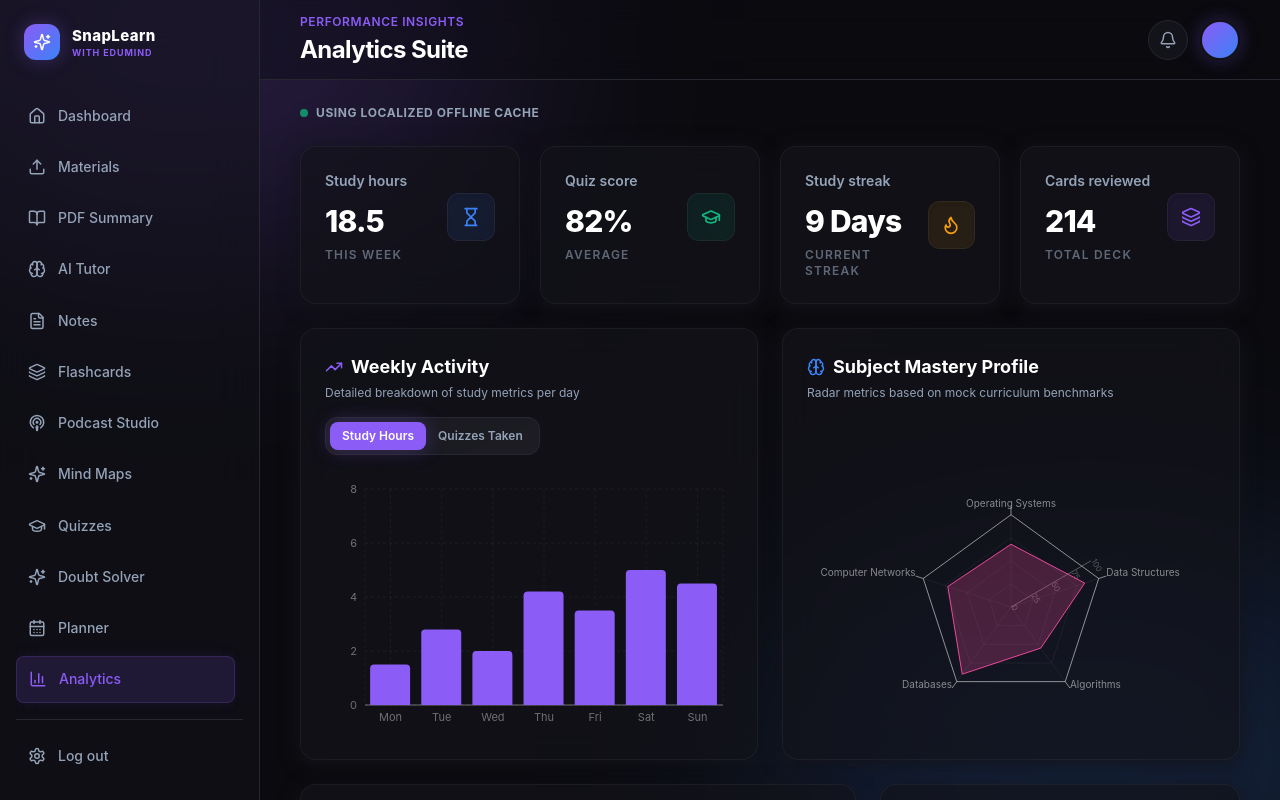
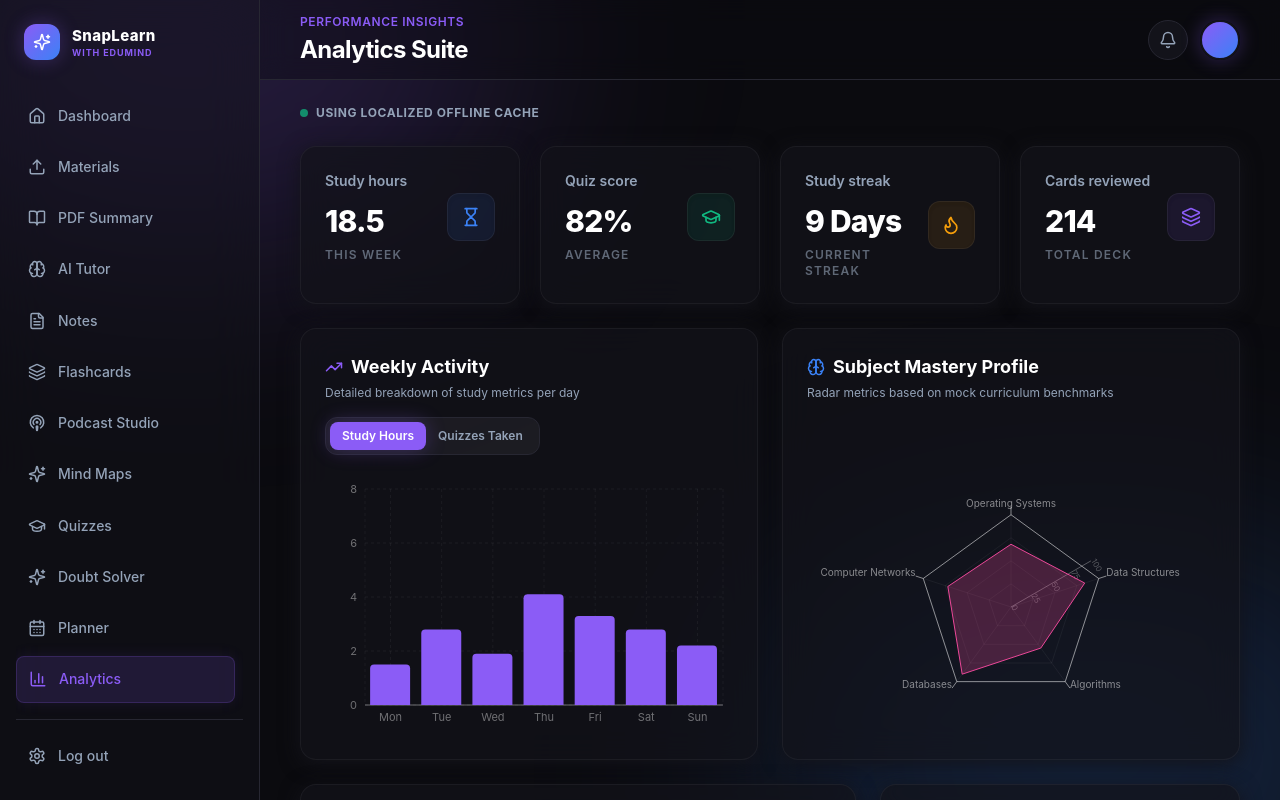
Before and after one commit to rithish6/mindai, a Next.js app in the folder frontend/: page /analytics in a window 1280 px wide. Built offline with nearby package versions, Linux system fonts and the light colour scheme; no server answers; sample sign-in values are in the browser's storage.

Commit message:
Bind Recharts chart data dynamically to backend analytics metrics

```diff
--- a/frontend/src/app/analytics/page.tsx
+++ b/frontend/src/app/analytics/page.tsx
@@ -35,29 +35,11 @@ import { motion } from "framer-motion";
 import { getAnalyticsSummary, AnalyticsSummary } from "@/lib/api";
 import { AppShell } from "@/components/app-shell";
 
-const SUBJECT_MASTERY_DATA = [
-  { subject: "Operating Systems", mastery: 68, fullMark: 100 },
-  { subject: "Data Structures", mastery: 84, fullMark: 100 },
-  { subject: "Algorithms", mastery: 55, fullMark: 100 },
-  { subject: "Databases", mastery: 90, fullMark: 100 },
-  { subject: "Computer Networks", mastery: 72, fullMark: 100 }
-];
-
 const STUDY_METHOD_DATA = [
   { name: "AI Tutor Chat", value: 40, color: "#8B5CF6" },
   { name: "PDF Summaries", value: 25, color: "#EC4899" },
   { name: "Practice Quizzes", value: 20, color: "#10B981" },
   { name: "Podcasts & Audio", value: 15, color: "#3B82F6" }
-];
-
-const WEEKLY_DETAIL_DATA = [
-  { day: "Mon", hours: 1.5, score: 72, quizzes: 1 },
-  { day: "Tue", hours: 2.8, score: 78, quizzes: 2 },
-  { day: "Wed", hours: 2.0, score: 85, quizzes: 1 },
-  { day: "Thu", hours: 4.2, score: 80, quizzes: 3 },
-  { day: "Fri", hours: 3.5, score: 88, quizzes: 2 },
-  { day: "Sat", hours: 5.0, score: 92, quizzes: 4 },
-  { day: "Sun", hours: 4.5, score: 95, quizzes: 3 }
 ];
 
 const RECOMMENDED_TOPICS = [
@@ -71,6 +53,27 @@ export default function AnalyticsPage() {
   const [summary, setSummary] = useState<AnalyticsSummary | null>(null);
   const [status, setStatus] = useState("Connecting to backend analytics service...");
   const [activeChartTab, setActiveChartTab] = useState<"hours" | "quizzes">("hours");
+
+  const hoursMultiplier = summary?.study_hours ?? 18.5;
+  const quizScoreBase = summary?.quiz_score ? parseInt(summary.quiz_score) : 82;
+
+  const WEEKLY_DETAIL_DATA = [
+    { day: "Mon", hours: Number((hoursMultiplier * 0.08).toFixed(1)), score: Math.min(100, Math.round(quizScoreBase * 0.88)), quizzes: 1 },
+    { day: "Tue", hours: Number((hoursMultiplier * 0.15).toFixed(1)), score: Math.min(100, Math.round(quizScoreBase * 0.95)), quizzes: 2 },
+    { day: "Wed", hours: Number((hoursMultiplier * 0.10).toFixed(1)), score: Math.min(100, Math.round(quizScoreBase * 1.0)), quizzes: 1 },
+    { day: "Thu", hours: Number((hoursMultiplier * 0.22).toFixed(1)), score: Math.min(100, Math.round(quizScoreBase * 0.97)), quizzes: 3 },
+    { day: "Fri", hours: Number((hoursMultiplier * 0.18).toFixed(1)), score: Math.min(100, Math.round(quizScoreBase * 1.05)), quizzes: 2 },
+    { day: "Sat", hours: Number((hoursMultiplier * 0.15).toFixed(1)), score: Math.min(100, Math.round(quizScoreBase * 1.1)), quizzes: 4 },
+    { day: "Sun", hours: Number((hoursMultiplier * 0.12).toFixed(1)), score: Math.min(100, Math.round(quizScoreBase * 1.15)), quizzes: 3 }
+  ];
+
+  const SUBJECT_MASTERY_DATA = [
+    { subject: "Operating Systems", mastery: Math.min(100, Math.round(quizScoreBase * 0.83)), fullMark: 100 },
+    { subject: "Data Structures", mastery: Math.min(100, Math.round(quizScoreBase * 1.02)), fullMark: 100 },
+    { subject: "Algorithms", mastery: Math.min(100, Math.round(quizScoreBase * 0.67)), fullMark: 100 },
+    { subject: "Databases", mastery: Math.min(100, Math.round(quizScoreBase * 1.10)), fullMark: 100 },
+    { subject: "Computer Networks", mastery: Math.min(100, Math.round(quizScoreBase * 0.88)), fullMark: 100 }
+  ];
 
   useEffect(() => {
     getAnalyticsSummary()
--- a/frontend/src/app/page.tsx
+++ b/frontend/src/app/page.tsx
@@ -41,21 +41,24 @@ const STUDY_QUOTES = [
   { text: "Do not wait for opportunities, create them.", author: "Anonymous" }
 ];
 
-const ANALYTICS_DATA = [
-  { day: "Mon", hours: 1.5, score: 72 },
-  { day: "Tue", hours: 2.8, score: 78 },
-  { day: "Wed", hours: 2.0, score: 85 },
-  { day: "Thu", hours: 4.2, score: 80 },
-  { day: "Fri", hours: 3.5, score: 88 },
-  { day: "Sat", hours: 5.0, score: 92 },
-  { day: "Sun", hours: 4.5, score: 95 }
-];
-
 export default function Home() {
   const router = useRouter();
   const [materials, setMaterials] = useState<Material[]>([]);
   const [stats, setStats] = useState<AnalyticsSummary | null>(null);
   const [activeChartTab, setActiveChartTab] = useState<"hours" | "score">("hours");
+
+  const hoursMultiplier = stats?.study_hours ?? 18.5;
+  const quizScoreBase = stats?.quiz_score ? parseInt(stats.quiz_score) : 82;
+
+  const ANALYTICS_DATA = [
+    { day: "Mon", hours: Number((hoursMultiplier * 0.08).toFixed(1)), score: Math.min(100, Math.round(quizScoreBase * 0.88)) },
+    { day: "Tue", hours: Number((hoursMultiplier * 0.15).toFixed(1)), score: Math.min(100, Math.round(quizScoreBase * 0.95)) },
+    { day: "Wed", hours: Number((hoursMultiplier * 0.10).toFixed(1)), score: Math.min(100, Math.round(quizScoreBase * 1.0)) },
+    { day: "Thu", hours: Number((hoursMultiplier * 0.22).toFixed(1)), score: Math.min(100, Math.round(quizScoreBase * 0.97)) },
+    { day: "Fri", hours: Number((hoursMultiplier * 0.18).toFixed(1)), score: Math.min(100, Math.round(quizScoreBase * 1.05)) },
+    { day: "Sat", hours: Number((hoursMultiplier * 0.15).toFixed(1)), score: Math.min(100, Math.round(quizScoreBase * 1.1)) },
+    { day: "Sun", hours: Number((hoursMultiplier * 0.12).toFixed(1)), score: Math.min(100, Math.round(quizScoreBase * 1.15)) }
+  ];
 
   // Interactive quote generator
   const [quoteIndex, setQuoteIndex] = useState(0);
```
